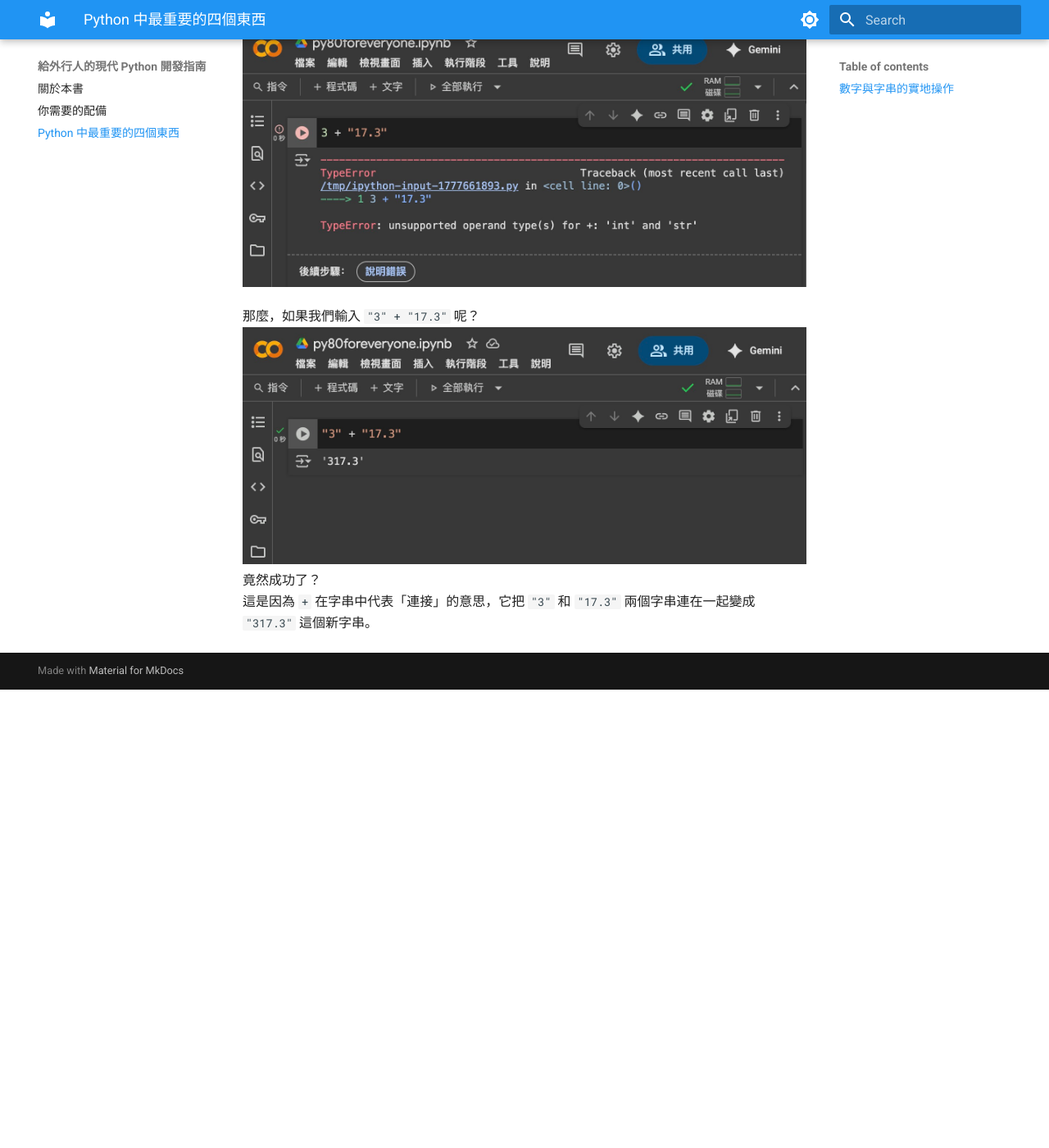
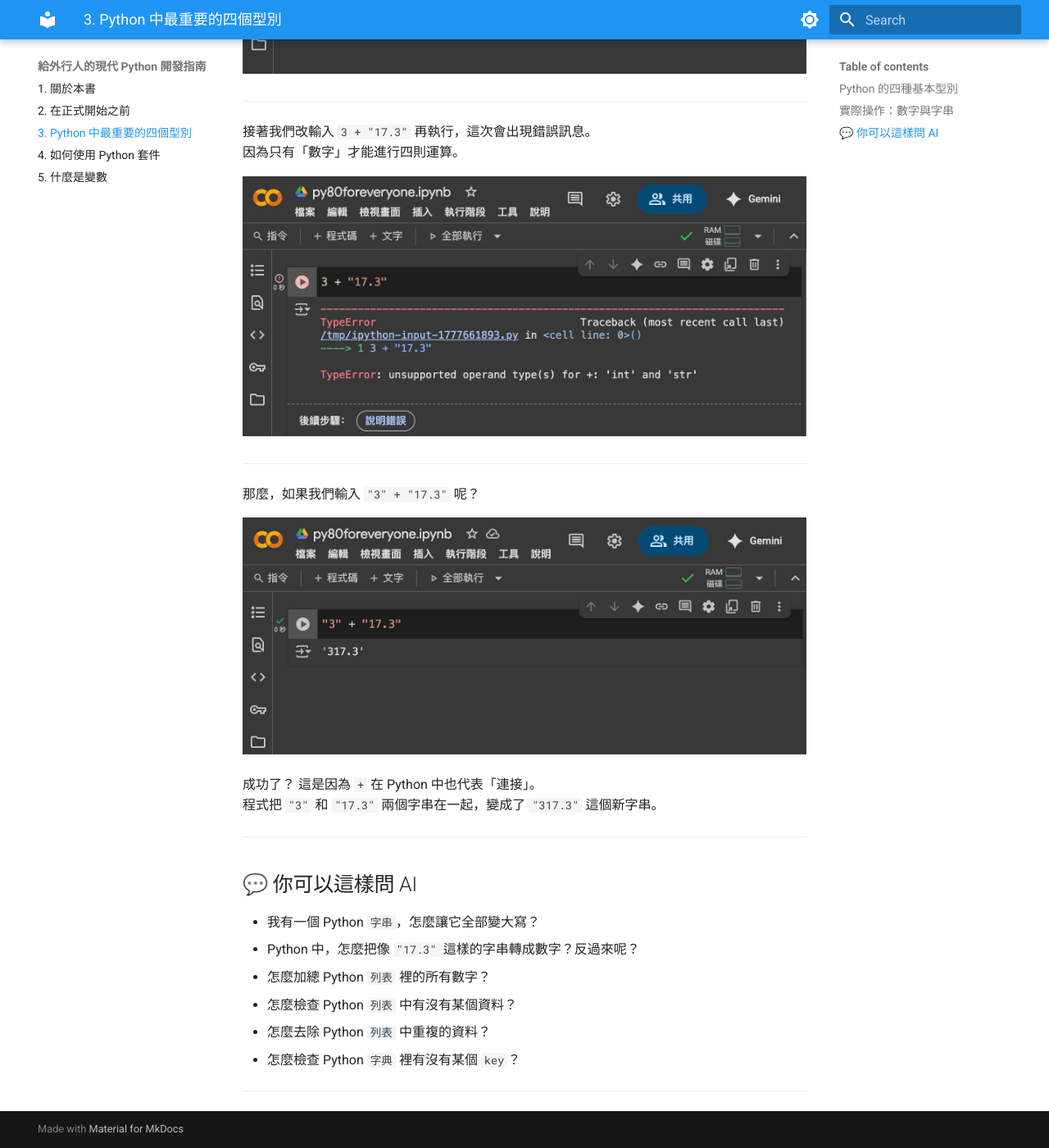
Before and after one commit to tamio0800/py80foranyone, an MkDocs documentation site: the page built from docs/datatypes.md, in a window 1280 px wide and 1400 px high, scrolled down 1717 px. Shown: the whole window at 82% size. Built offline with MkDocs 1.6.1 and Material for MkDocs 9.7.7, drawn with Linux system fonts in a browser that asks for light colours; comment, search, counter and statistics services are not loaded; before the commit the page ends 2558 px from its top, so only the background shows below that; some of the changed text lies outside the part shown.

Commit message:
新增 Python 套件使用說明文檔，包含 os 和 pandas 套件的實際操作示例；新增變數的基本概念及實作範例；創建主程式以生成隨機用戶資料並輸出為 TSV 檔案。`

```diff
--- a/docs/datatypes.md
+++ b/docs/datatypes.md
@@ -1,4 +1,6 @@
-# Python 中最重要的四個東西
+# Python 中最重要的四個型別
+
+## Python 的四種基本型別
 
 分別是：
 
@@ -9,23 +11,63 @@
     - 它是以 `key`: `value`的對應方式儲存資料的，就像是對號車廂一樣，我們能根據不同的`key`找到對應的`value`。
     - 用大括號包起來，像是 `{"country": "Taiwan", "capital": "Taipei", "temperature": 37}`。
 
+---
 
-## 數字與字串的實地操作
+## 實際操作：數字與字串
 
-接下來我們到 [Google Colab]((https://colab.research.google.com/?hl=zh-tw)) 實際看看 Python 程式是怎麼運作的。
+接下來我們到 [Google Colab]((https://colab.research.google.com/?hl=zh-tw)) 實際看看 Python 是怎麼運作的。
 > 請先進到 `Google Colab`，並選擇「新建筆記本」，
 > 看到下面這樣就對了。
+
 ![](images/001.jpg)
 
 我們先嘗試輸入 `3 + 17.3`，然後按下左側的執行按鈕，經過一下下後，你應該可以看到下方輸出了 `20.3`。
+
 ![](images/002.jpg)
+
 ![](images/003.jpg)
+
+---
 
 接著我們改輸入 `3 + "17.3"` 再執行，這次會出現錯誤訊息。
 因為只有「數字」才能進行四則運算。
+
 ![](images/004.jpg)
 
+---
+
 那麼，如果我們輸入 `"3" + "17.3"` 呢？
+
 ![](images/005.jpg)
-竟然成功了？
-這是因為 `+` 在字串中代表「連接」的意思，它把 `"3"` 和 `"17.3"` 兩個字串連在一起變成 `"317.3"` 這個新字串。
+
+成功了？ 這是因為 `+` 在 Python 中也代表「連接」。
+程式把 `"3"` 和 `"17.3"` 兩個字串在一起，變成了 `"317.3"` 這個新字串。
+
+---
+
+## 💬 你可以這樣問 AI
+
+- 我有一個 Python `字串`，怎麼讓它全部變大寫？
+- Python 中，怎麼把像 `"17.3"` 這樣的字串轉成數字？反過來呢？
+- 怎麼加總 Python `列表` 裡的所有數字？
+- 怎麼檢查 Python `列表` 中有沒有某個資料？
+- 怎麼去除 Python `列表` 中重複的資料？
+- 怎麼檢查 Python `字典` 裡有沒有某個 `key`？
+
+---
+
+<script src="https://giscus.app/client.js"
+        data-repo="tamio0800/py80foranyone"
+        data-repo-id="R_kgDOPWvXEw"
+        data-category="[在此輸入分類名稱]"
+        data-category-id="[在此輸入分類 ID]"
+        data-mapping="pathname"
+        data-strict="0"
+        data-reactions-enabled="1"
+        data-emit-metadata="0"
+        data-input-position="top"
+        data-theme="preferred_color_scheme"
+        data-lang="zh-TW"
+        crossorigin="anonymous"
+        async>
+</script>
--- a/mkdocs.yml
+++ b/mkdocs.yml
@@ -1,9 +1,11 @@
 site_name: 給外行人的現代 Python 開發指南
 
 nav:
-  - 關於本書: index.md
-  - 你需要的配備: setup.md
-  - Python 中最重要的四個東西: datatypes.md
+  - 1. 關於本書: index.md
+  - 2. 在正式開始之前: setup.md
+  - 3. Python 中最重要的四個型別: datatypes.md
+  - 4. 如何使用 Python 套件: import_packages.md
+  - 5. 什麼是變數: variables.md
 
 theme:
   name: material
```
Also changed, not shown: docs/import_packages.md (added, +115 -0 lines), docs/index.md (+3 -2 lines), docs/setup.md (+30 -5 lines), docs/variables.md (added, +143 -0 lines), main.py (added, +47 -0 lines), docs/images/006.jpg (added), docs/images/007.jpg (added), docs/images/008.jpg (added), docs/images/009.jpg (added), docs/images/010.jpg (added), docs/images/011.jpg (added), docs/images/012.jpg (added), 1 other file.
